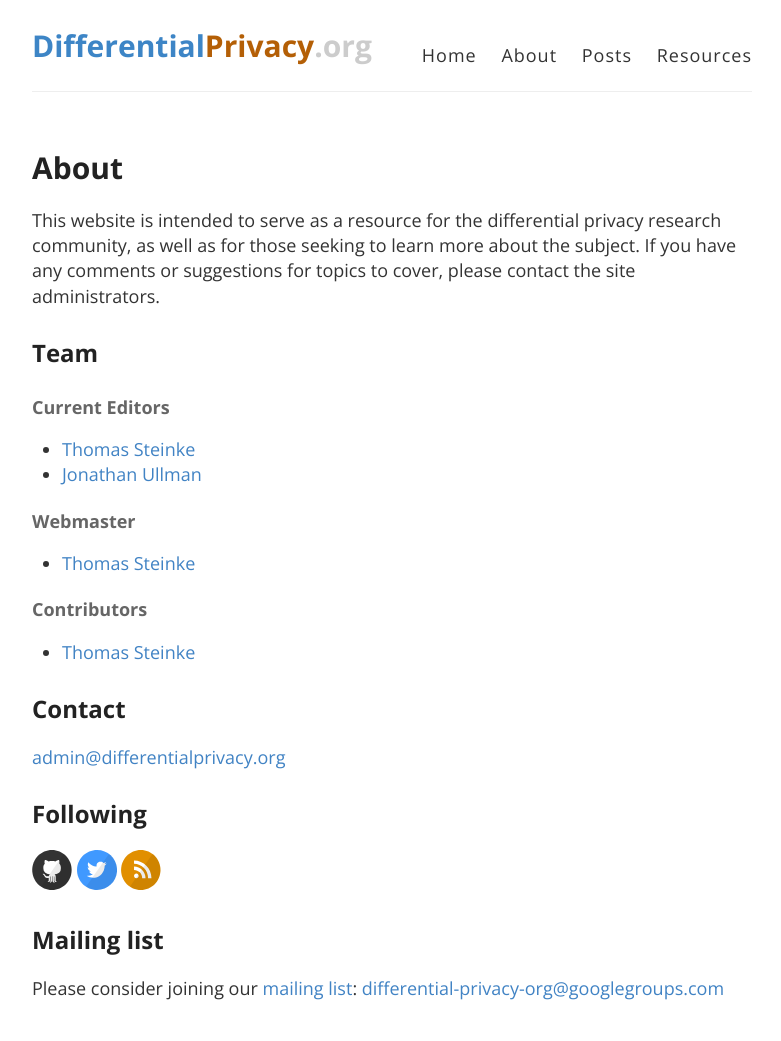
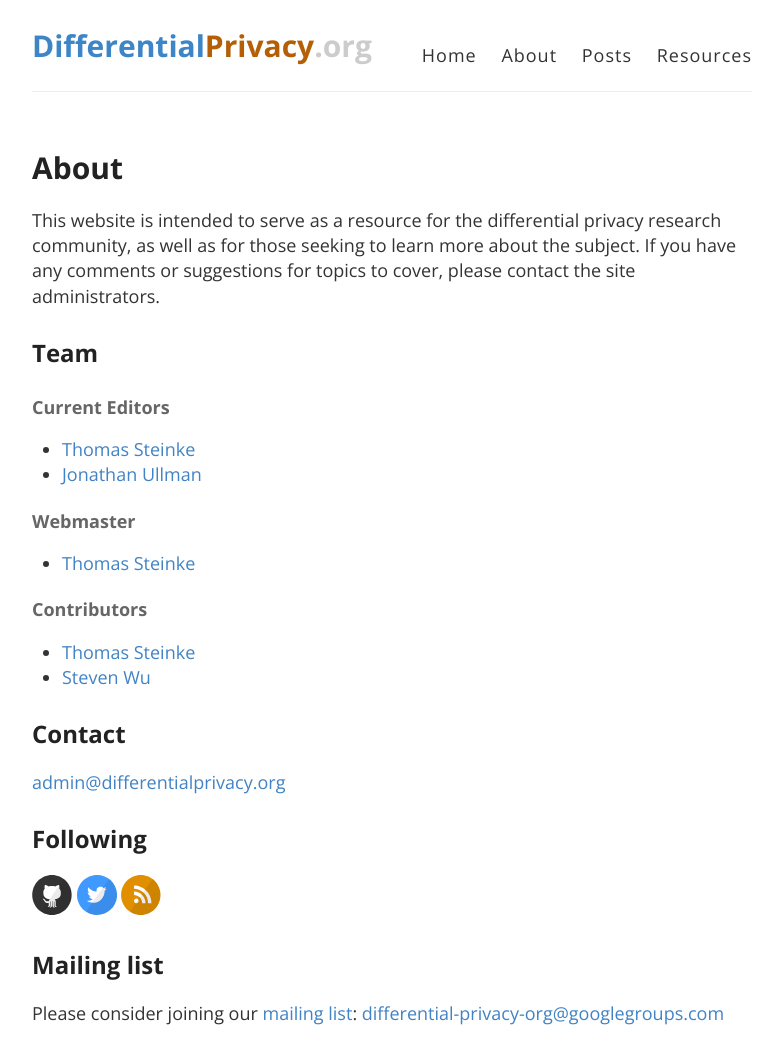
Before and after one commit to differentialprivacy/differentialprivacy, a Jekyll site: the page built from about.md, in a window 1280 px wide. Shown: the whole page, without its empty margins (248-1029 px from the left). Built offline with Jekyll 4.4.1, drawn with Linux system fonts in a browser that asks for light colours; before the commit the page ends 1016 px from its top, so only the background shows below that.

Commit message:
trying branching with contrib list

```diff
--- a/about.md
+++ b/about.md
@@ -16,6 +16,7 @@ This website is intended to serve as a resource for the differential privacy res
 
 #### Contributors
 * <a href="http://www.thomas-steinke.net/">Thomas Steinke</a>
+* [Steven Wu](https://zstevenwu.com/)
 
 ## Contact
 
```
